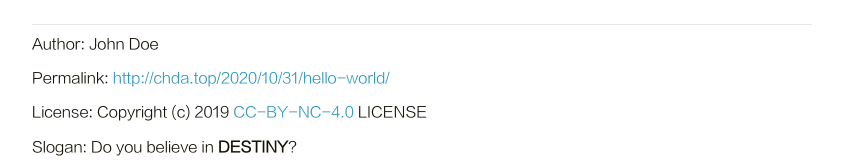
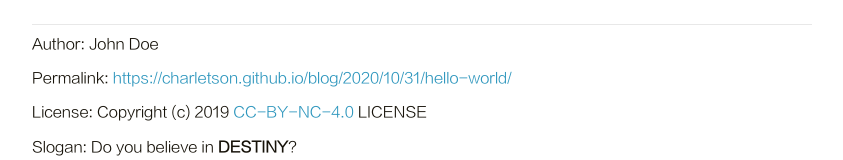
Before and after one commit to charletson/blog, a plain HTML site: page 2020/10/31/hello-world/index.html in a window 1280 px wide. Shown: the part 1143-1303 px from the top of the page, without its empty margins (218-1061 px from the left). Drawn offline with Linux system fonts and the light colour scheme.

Commit message:
Site updated: 2020-10-31 08:40:37

```diff
--- a/2020/10/31/hello-world/index.html
+++ b/2020/10/31/hello-world/index.html
@@ -218,7 +218,7 @@
 
                     <p class="copyright-item">
                         <span>Permalink:</span>
-                        <span><a href="http://chda.top/2020/10/31/hello-world/">http://chda.top/2020/10/31/hello-world/</a></span>
+                        <span><a href="https://charletson.github.io/blog/2020/10/31/hello-world/">https://charletson.github.io/blog/2020/10/31/hello-world/</a></span>
                     </p>
 
 
```
